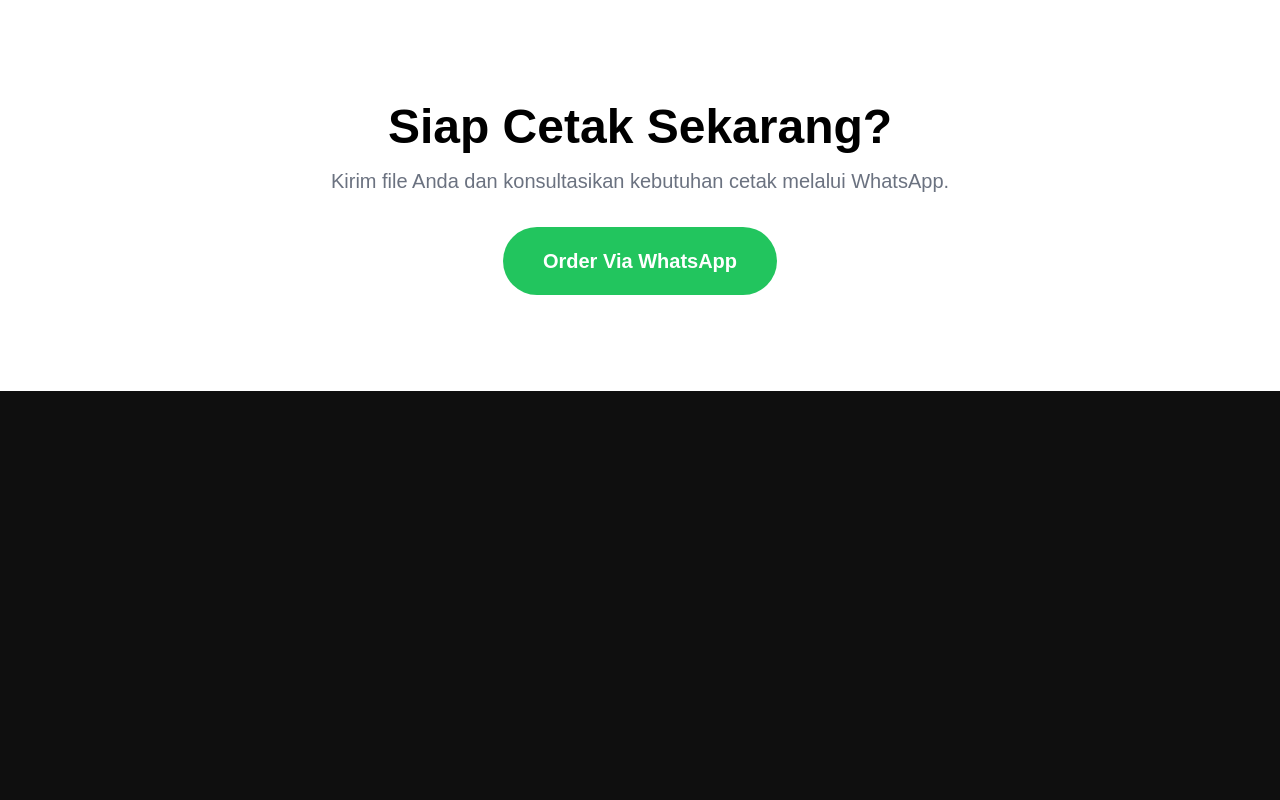
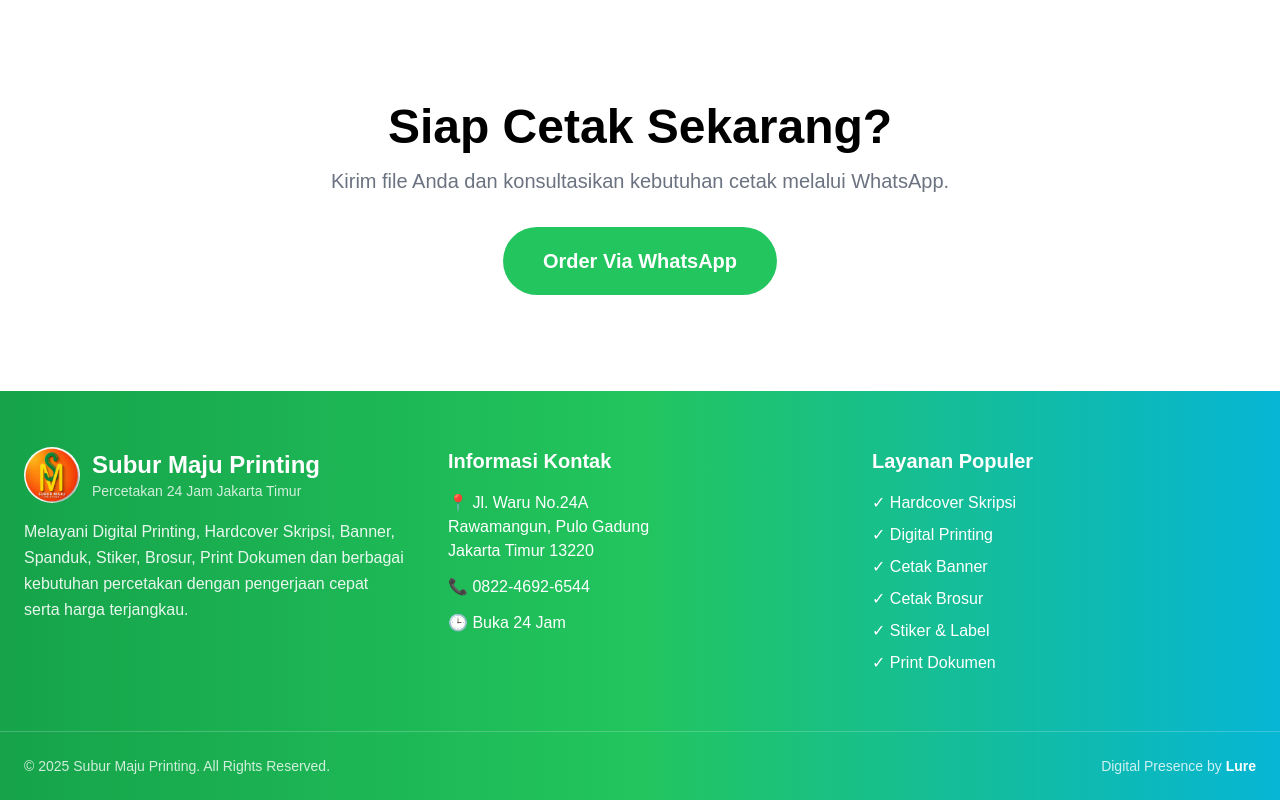
Before and after one commit to Heroness1/daycreed-inframe, a Next.js app: page /testing in a window 1280 px wide. Shown: the part 2329-3129 px from the top of the page. Before the commit the page ends 2720 px from the top, so only its background shows below. Built offline with nearby package versions, Linux system fonts and the light colour scheme.

Commit message:
Add footer with company info and services
Added a footer section with company information, contact details, popular services, and copyright notice.

```diff
--- a/pages/testing.js
+++ b/pages/testing.js
@@ -249,6 +249,126 @@ export default function Home() {
         </div>
 
       </section>
+{/* FOOTER */}
+<footer className="bg-gradient-to-r from-green-600 via-green-500 to-cyan-500 text-white">
+
+  <div className="max-w-7xl mx-auto px-6 py-14">
+
+    <div className="grid md:grid-cols-3 gap-10">
+
+      {/* COMPANY */}
+      <div>
+
+        <div className="flex items-center gap-3 mb-4">
+
+          <img
+            src="/avatar.png"
+            alt="Subur Maju Printing"
+            className="w-14 h-14 rounded-full object-cover"
+          />
+
+          <div>
+
+            <h3 className="font-bold text-2xl">
+              Subur Maju Printing
+            </h3>
+
+            <p className="text-white/80 text-sm">
+              Percetakan 24 Jam Jakarta Timur
+            </p>
+
+          </div>
+
+        </div>
+
+        <p className="text-white/90 leading-relaxed">
+          Melayani Digital Printing,
+          Hardcover Skripsi, Banner,
+          Spanduk, Stiker, Brosur,
+          Print Dokumen dan berbagai
+          kebutuhan percetakan dengan
+          pengerjaan cepat serta harga terjangkau.
+        </p>
+
+      </div>
+
+      {/* ALAMAT */}
+      <div>
+
+        <h3 className="font-bold text-xl mb-4">
+          Informasi Kontak
+        </h3>
+
+        <div className="space-y-3">
+
+          <p>
+            📍 Jl. Waru No.24A
+            <br />
+            Rawamangun, Pulo Gadung
+            <br />
+            Jakarta Timur 13220
+          </p>
+
+          <p>
+            📞 0822-4692-6544
+          </p>
+
+          <p>
+            🕒 Buka 24 Jam
+          </p>
+
+        </div>
+
+      </div>
+
+      {/* LAYANAN */}
+      <div>
+
+        <h3 className="font-bold text-xl mb-4">
+          Layanan Populer
+        </h3>
+
+        <ul className="space-y-2">
+
+          <li>✓ Hardcover Skripsi</li>
+
+          <li>✓ Digital Printing</li>
+
+          <li>✓ Cetak Banner</li>
+
+          <li>✓ Cetak Brosur</li>
+
+          <li>✓ Stiker & Label</li>
+
+          <li>✓ Print Dokumen</li>
+
+        </ul>
+
+      </div>
+
+    </div>
+
+  </div>
+
+  {/* COPYRIGHT */}
+  <div className="border-t border-white/20">
+
+    <div className="max-w-7xl mx-auto px-6 py-6 flex flex-col md:flex-row justify-between items-center gap-3">
+
+      <p className="text-sm text-white/80 text-center md:text-left">
+        © {new Date().getFullYear()} Subur Maju Printing.
+        All Rights Reserved.
+      </p>
+
+      <p className="text-sm text-white/80 text-center md:text-right">
+        Digital Presence by <span className="font-semibold text-white">Lure</span>
+      </p>
+
+    </div>
+
+  </div>
+
+</footer>
 
       {/* FLOATING WA */}
       <a
```
